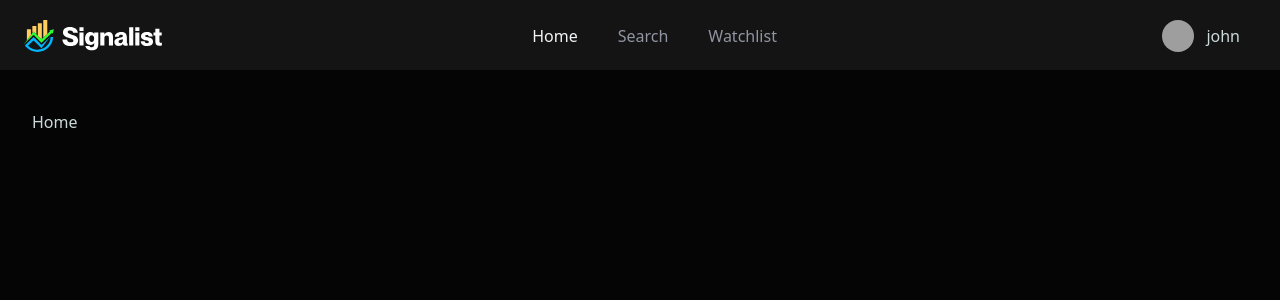
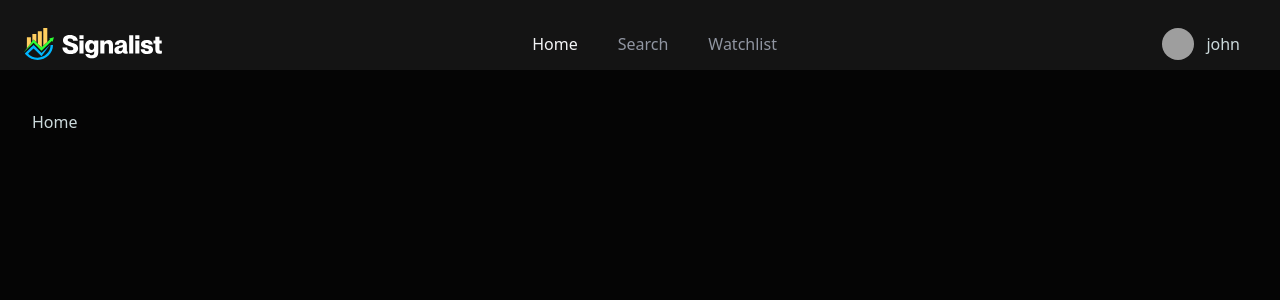
Before and after one commit to Vaibhav08080/STock-market-app, a Next.js app: page / in a window 1280 px wide. Shown: the top 300 px of the page. Built offline with nearby package versions, Linux system fonts and the light colour scheme; grey boxes are pictures that could not be loaded.

Commit message:
BUGS FIXED FOR NAVBAR

```diff
--- a/src/components/navitem.tsx
+++ b/src/components/navitem.tsx
@@ -10,12 +10,12 @@ const Navitem = () => {
   const isActive = (path: string) => pathname === path || pathname.startsWith(path + '/')
 
   return (
-    <ul className='flex flex-col sm:flex-row p-2 gap-3 sm:gap-10 font-medium'>
+    <ul className='flex flex-col sm:flex-row p-2 gap-1 sm:gap-10 font-medium divide-y divide-white/10 sm:divide-y-0'>
       {NAV_ITEMS.map(({ href, label }) => (
         <li key={href}>
           <Link
             href={href}
-            className={`hover:text-yellow-500 transition-colors ${isActive(href) ? 'text-gray-100' : ''}`}
+            className={`block py-2 hover:text-yellow-500 transition-colors ${isActive(href) ? 'text-gray-100' : ''}`}
             aria-current={isActive(href) ? 'page' : undefined}
           >
             {label}
```
